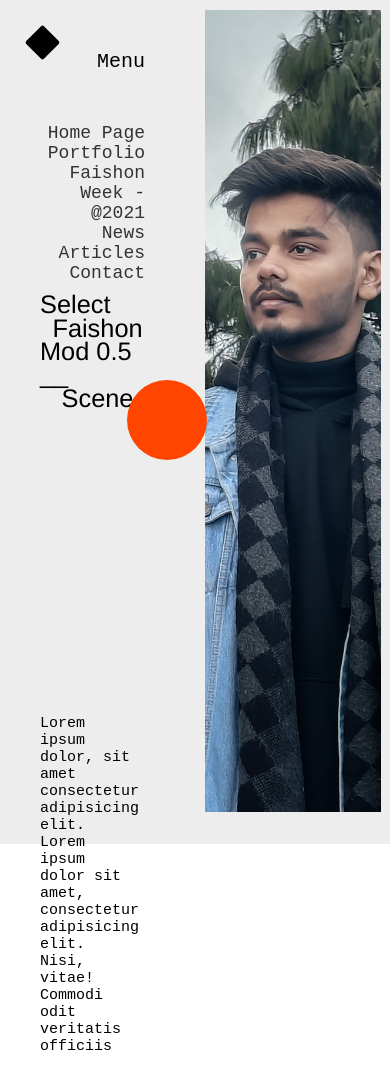
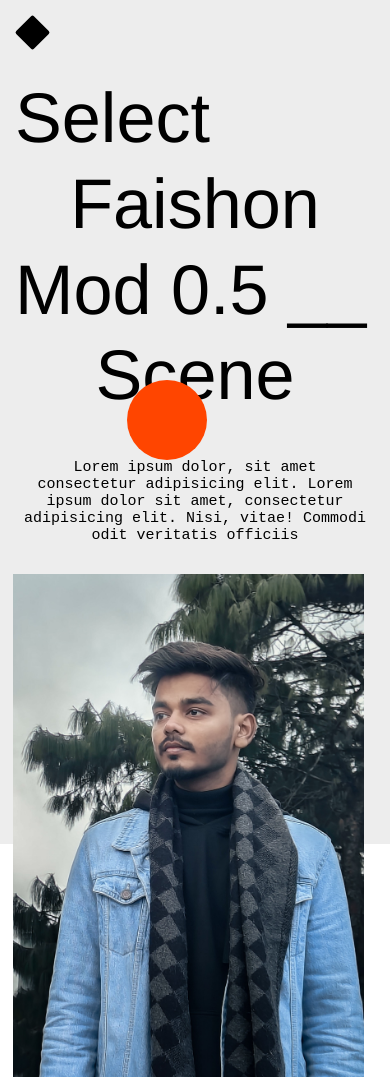
Before and after one commit to vaibhavrajharsh/Minimal-Landing-Page, a plain HTML site: page index.html in a window 390 px wide. Before the commit the page ends 1055 px from the top, so only its background shows below. Drawn offline with Linux system fonts and the light colour scheme.

Commit message:
responsive

```diff
--- a/style.css
+++ b/style.css
@@ -15,7 +15,7 @@ main{
     background-color: #ededed;
     display: grid;
     grid-template-columns: 25% 25% 50%;
-    grid-template-rows: 30% 50% 20%;
+    grid-template-rows: 30% 45% 25%;
 }
 
 .left-top-left{
@@ -30,7 +30,7 @@ main{
 }
 
 .left-top-right h3{
-    margin-bottom: 50px;
+    margin-bottom: 40px;
     font-size: 20px;
     font-weight: 500;
 }
@@ -104,3 +104,68 @@ main{
     right: 47%;
     top: 45%;
 }
+
+@media (max-width:600px) {
+    main{
+        height: 100%;
+        width: 100%;
+        background-color: #ededed;
+        display: grid;
+        grid-template-columns: 50% 50%;
+        grid-template-rows: 60px 45% 10%;
+    }
+
+    .right{
+
+        grid-row: 4;
+        grid-column: 1/4;
+    }
+
+    .right img{
+        object-fit: cover;
+        height: 80%;
+        width: 90%;
+        padding: 13px;
+        padding-top: 50px;
+        text-align: center;
+
+    }
+
+    .left-top-right h3{
+       display: none;
+    }
+
+    .left-top-right h4{
+
+        display: none;
+    }
+
+    .left-centre h1{
+        font-size: 18vw;
+        font-family: Helvetica, sans-serif;
+        font-weight: 400;
+        line-height: 22vw;
+    }
+
+    .left-centre{
+
+        grid-column: 1/3;
+        padding: 15px;
+    }
+
+    .left-bottom{
+        grid-column: 1/3;
+        padding: 5%;
+
+    }
+
+    .left-bottom p{
+        width:100%;
+        font-size: 15px;
+        text-align: center;
+    }
+
+    .left-top-left{
+        padding: 20px;
+    }
+}
```
